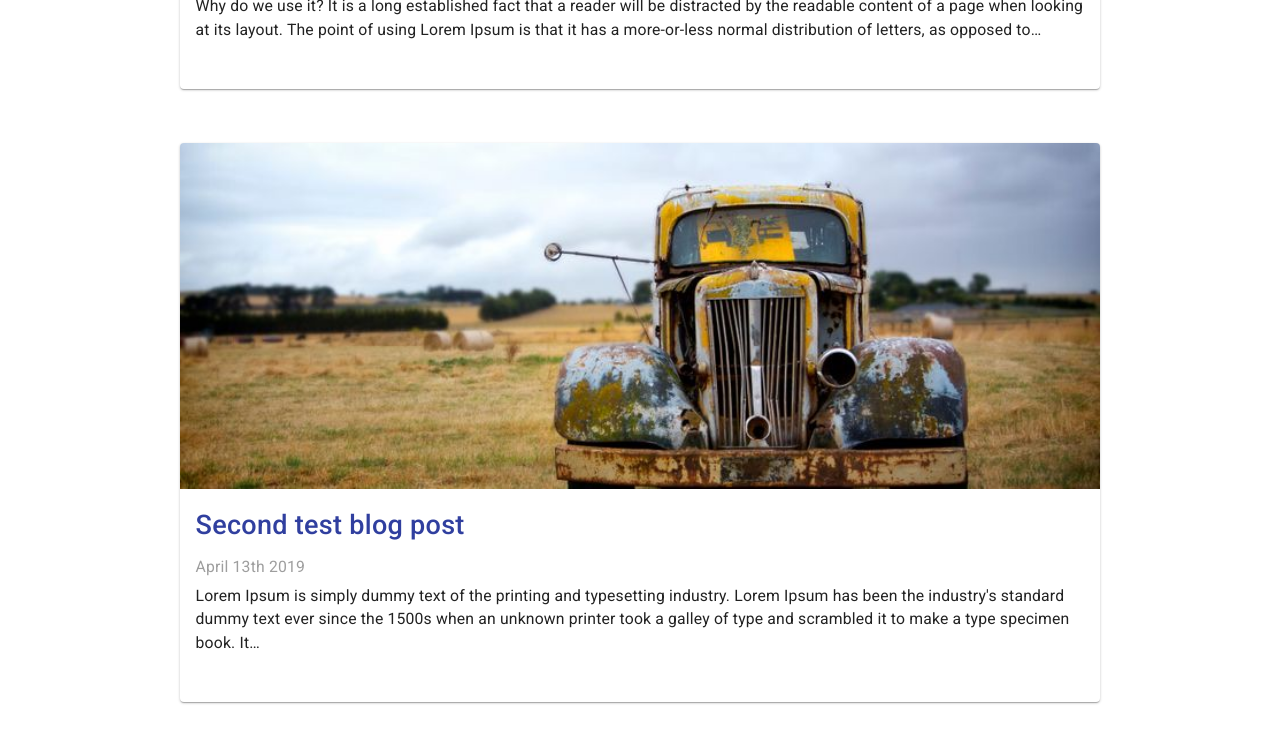
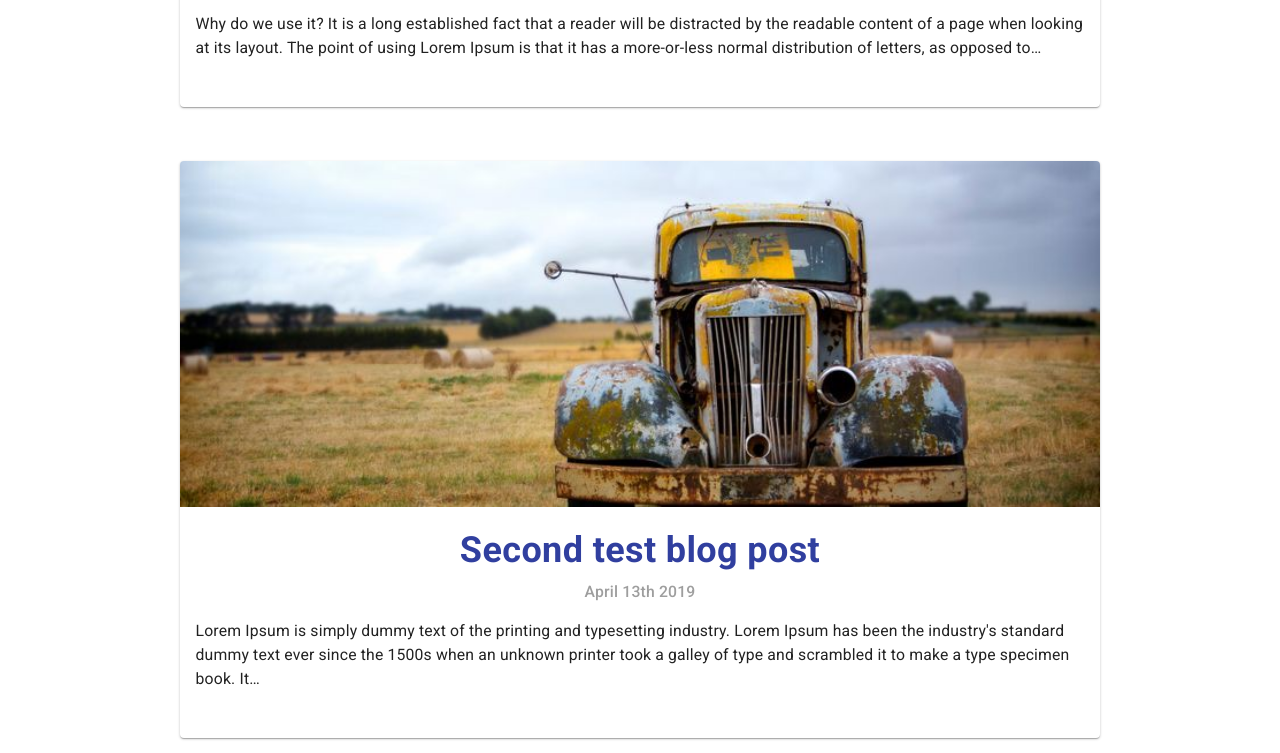
Before and after one commit to b-jakubowski/bjakubowski.com, a Gatsby site: page / in a window 1280 px wide. Shown: the part 583-1336 px from the top of the page. Built offline with nearby package versions, Linux system fonts and the light colour scheme; Gatsby itself is replaced by a stand-in of ours.

Commit message:
fix: Fixed blog posts list styles

```diff
--- a/src/components/blog-posts-list.tsx
+++ b/src/components/blog-posts-list.tsx
@@ -11,12 +11,17 @@ const blogPost = {
 
 const blogPostTitle = {
 	color: theme.palette.secondary.dark,
-	fontSize: '1.5em',
-	fontWeight: 500
+	fontSize: '2em',
+	fontWeight: 700,
+	marginBottom: '0.1em',
+	textAlign: 'center'
 };
 
 const blogPostDate = {
 	color: theme.palette.primary.main,
+	textAlign: 'center',
+	fontWeight: 500,
+	marginBottom: '1em'
 };
 
 const blogPostExcerpt = {
```
